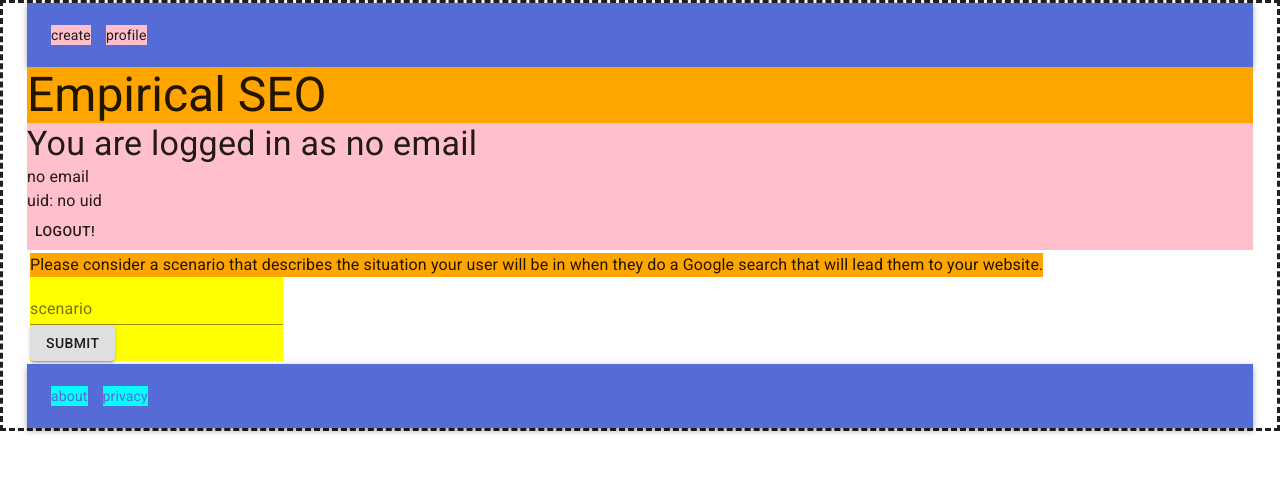
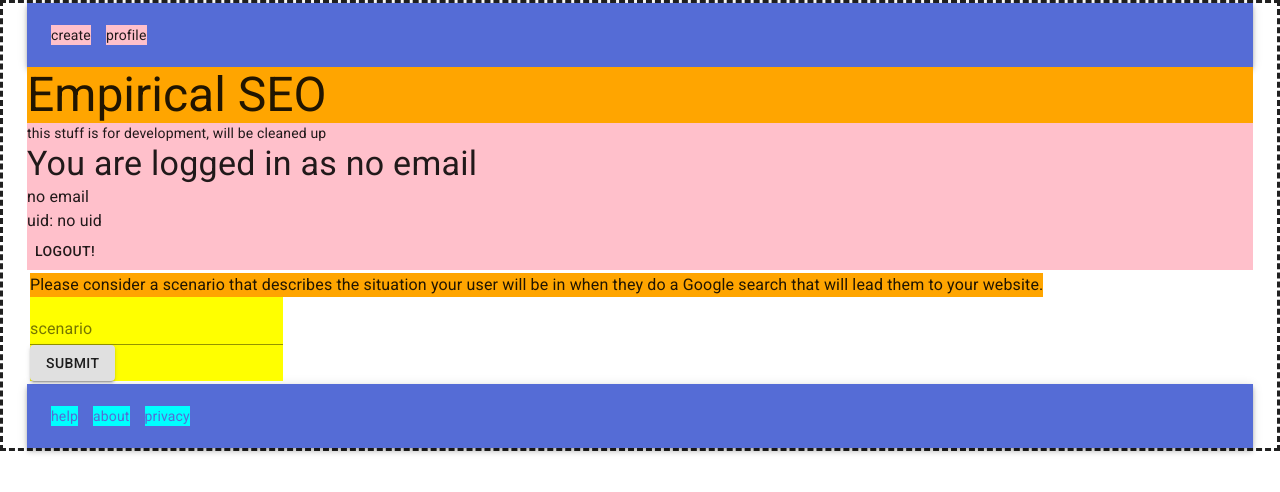
Before and after one commit to noconsulate/empirical-seo, a Next.js app: page /create in a window 1280 px wide. Shown: the top 492 px of the page. Built offline with nearby package versions, Linux system fonts and the light colour scheme; no server answers.

Commit message:
help page, some other stuff

```diff
--- a/components/Footer.js
+++ b/components/Footer.js
@@ -16,6 +16,9 @@ const Footer = props => {
   return (
     <AppBar position='static'>
       <Toolbar>
+        <Link href='/help' className={classes.navButton}>
+          help
+        </Link>
         <Link href='/about' className={classes.navButton}>
           about
         </Link>
--- a/components/InfoBar.js
+++ b/components/InfoBar.js
@@ -37,6 +37,7 @@ const InfoBar = props => {
     return (
       <>
         <div className={classes.user}>
+          this stuff is for development, will be cleaned up
           <Typography variant='h4'>
             You are logged in as {userEmail}
           </Typography>
--- a/components/NavBar.js
+++ b/components/NavBar.js
@@ -2,9 +2,7 @@ import { makeStyles } from '@material-ui/core/styles'
 
 import AppBar from '@material-ui/core/AppBar'
 import Toolbar from '@material-ui/core/Toolbar'
-import IconButton from '@material-ui/core/IconButton'
 import Link from '../src/Link'
-//import MenuIcon from '@material-ui/icons/Menu'
 
 const useStyles = makeStyles({
   navButton: {
```
Also changed, not shown: pages/survey.js (+5 -4 lines), components/ScenarioList.js (indentation only).
